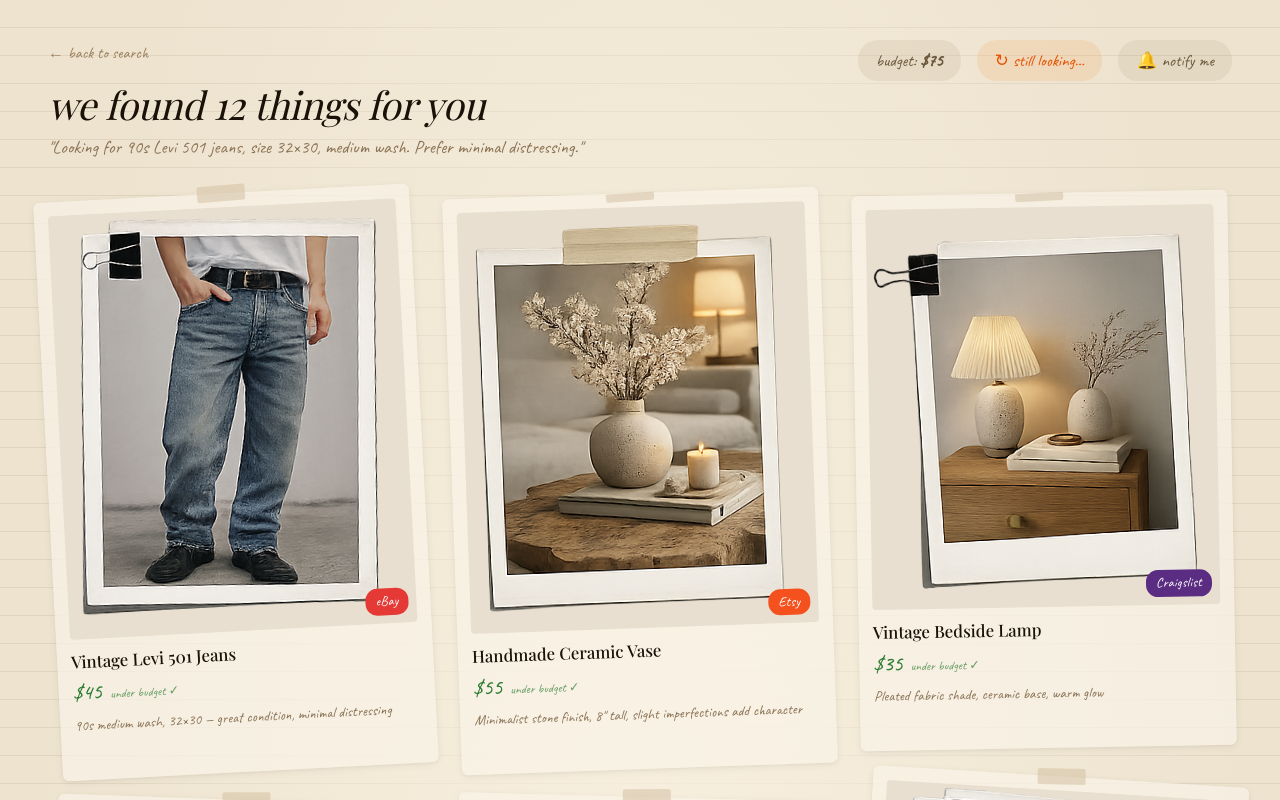
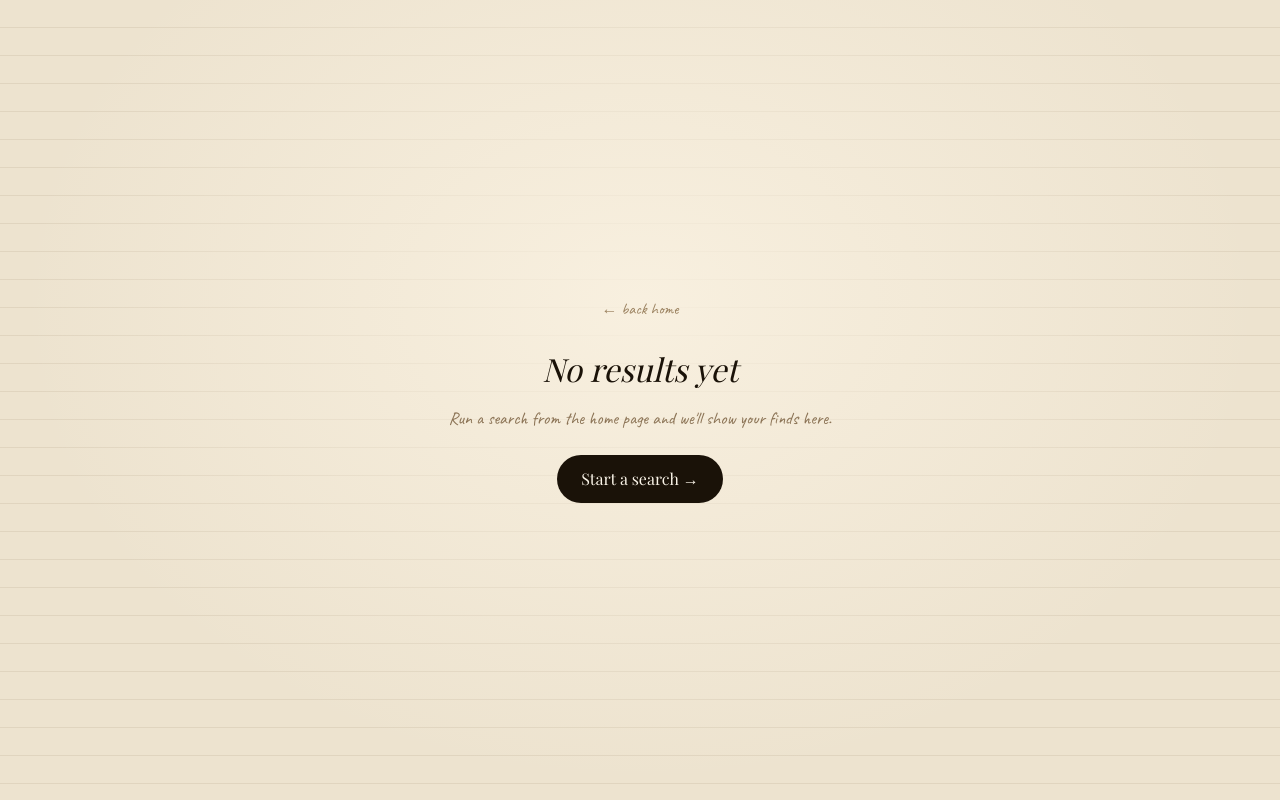
Before and after one commit to Fhazara/HackIllinois, a Next.js app: page /results in a window 1280 px wide. Shown: the top 800 px of the page. Built offline with nearby package versions, Linux system fonts and the light colour scheme.

Commit message:
Results: show empty state when no search data, remove sample results

```diff
--- a/app/results/page.tsx
+++ b/app/results/page.tsx
@@ -3,130 +3,6 @@
 import { useState, useEffect } from "react";
 import Image from "next/image";
 import Link from "next/link";
-
-/* ── Sample results — will be replaced by API data once functionality is wired ── */
-const sampleResults = [
-    {
-        id: 1,
-        name: "Vintage Levi 501 Jeans",
-        price: 45,
-        source: "eBay",
-        url: "https://ebay.com",
-        image: "/jeans.png",
-        matchNote: "90s medium wash, 32×30 — great condition, minimal distressing",
-        rotation: -3,
-    },
-    {
-        id: 2,
-        name: "Oversized Bomber Jacket",
-        price: 62,
-        source: "Depop",
-        url: "https://depop.com",
-        image: "/bomber_jacket.png",
-        matchNote: "Dark olive, fits oversized M/L, barely worn",
-        rotation: 2,
-    },
-    {
-        id: 3,
-        name: "Linen Blend Blazer",
-        price: 38,
-        source: "Poshmark",
-        url: "https://poshmark.com",
-        image: "/blazer.png",
-        matchNote: "Beige linen, relaxed fit, perfect for layering",
-        rotation: -1.5,
-    },
-    {
-        id: 4,
-        name: "Ribbed Knit Tank Top",
-        price: 18,
-        source: "ThredUp",
-        url: "https://thredup.com",
-        image: "/tank_top.png",
-        matchNote: "Cream colored, stretchy rib knit, size S",
-        rotation: 3,
-    },
-    {
-        id: 5,
-        name: "Handmade Ceramic Vase",
-        price: 55,
-        source: "Etsy",
-        url: "https://etsy.com",
-        image: "/vase.png",
-        matchNote: "Minimalist stone finish, 8\" tall, slight imperfections add character",
-        rotation: -2,
-    },
-    {
-        id: 6,
-        name: "Cotton Button-Down Shirt",
-        price: 28,
-        source: "Facebook Marketplace",
-        url: "https://facebook.com/marketplace",
-        image: "/shirt.png",
-        matchNote: "White oxford cloth, slightly oversized, rolled cuffs",
-        rotation: 1.5,
-    },
-    {
-        id: 7,
-        name: "Pleated Midi Dress",
-        price: 42,
-        source: "Depop",
-        url: "https://depop.com",
-        image: "/dress.png",
-        matchNote: "Off-white, elegant drape, fits true to size",
-        rotation: -2.5,
-    },
-    {
-        id: 8,
-        name: "Soy Wax Candle Set",
-        price: 24,
-        source: "Etsy",
-        url: "https://etsy.com",
-        image: "/candle.png",
-        matchNote: "Amber + sandalwood scent, 40hr burn time, black ceramic vessel",
-        rotation: 2.5,
-    },
-    {
-        id: 9,
-        name: "Vintage Bedside Lamp",
-        price: 35,
-        source: "Craigslist",
-        url: "https://craigslist.org",
-        image: "/lamp1.png",
-        matchNote: "Pleated fabric shade, ceramic base, warm glow",
-        rotation: -1,
-    },
-    {
-        id: 10,
-        name: "Tailored Wool Slacks",
-        price: 50,
-        source: "eBay",
-        url: "https://ebay.com",
-        image: "/slacks.png",
-        matchNote: "Charcoal gray, high rise, wide leg — vintage Armani",
-        rotation: 3.5,
-    },
-    {
-        id: 11,
-        name: "Modern Desk Lamp",
-        price: 68,
-        source: "Facebook Marketplace",
-        url: "https://facebook.com/marketplace",
-        image: "/lamp2.png",
-        matchNote: "Stacked stone base, globe silhouette, warm ambient light",
-        rotation: -3.5,
-    },
-    {
-        id: 12,
-        name: "Off-Shoulder Cami Top",
-        price: 22,
-        source: "Poshmark",
-        url: "https://poshmark.com",
-        image: "/cami.png",
-        matchNote: "Cream white, sleek fit, stretchy fabric",
-        rotation: 1,
-    },
-];
 
 const sourceColors: Record<string, string> = {
     eBay: "#e53935",
@@ -165,15 +41,10 @@ export default function ResultsPage() {
         return () => clearTimeout(timer);
     }, []);
 
-    // Fallback data structure for styling if accessed directly without searching
-    const displayQuery = searchData || {
-        query: "Vintage Levi 501 Jeans",
-        description: "Looking for 90s Levi 501 jeans, size 32×30, medium wash. Prefer minimal distressing.",
-        budget: 75,
-        status: "IN_PROGRESS",
-    };
-
-    const displayResults = searchData?.results?.length > 0 ? searchData.results : sampleResults;
+    // Only show real search data; no fake defaults when user lands without searching
+    const hasRealSearch = searchData?.results?.length > 0;
+    const displayQuery = searchData || null;
+    const displayResults = hasRealSearch ? searchData.results : [];
 
     const handleSubscribe = async () => {
         if (!notifyEmail && !notifyPhone) return;
@@ -199,6 +70,57 @@ export default function ResultsPage() {
             setNotifyStatus("error");
         }
     };
+
+    // No search yet — show empty state (e.g. direct visit or deploy without Docker scraper)
+    if (!hasRealSearch) {
+        return (
+            <div style={{ minHeight: "100vh", display: "flex", flexDirection: "column", alignItems: "center", justifyContent: "center", padding: 48 }}>
+                <Link
+                    href="/"
+                    style={{
+                        fontFamily: "var(--font-caveat), cursive",
+                        fontSize: "1rem",
+                        color: "#9b8260",
+                        textDecoration: "none",
+                        marginBottom: 24,
+                    }}
+                >
+                    ← back home
+                </Link>
+                <h1
+                    style={{
+                        fontFamily: "var(--font-playfair), 'Playfair Display', Georgia, serif",
+                        fontSize: "clamp(1.4rem, 3vw, 2rem)",
+                        fontStyle: "italic",
+                        fontWeight: 400,
+                        color: "#1a1208",
+                        margin: 0,
+                        textAlign: "center",
+                    }}
+                >
+                    No results yet
+                </h1>
+                <p style={{ fontFamily: "var(--font-caveat), cursive", fontSize: "1.1rem", color: "#8b7355", marginTop: 12, textAlign: "center" }}>
+                    Run a search from the home page and we&apos;ll show your finds here.
+                </p>
+                <Link
+                    href="/search"
+                    style={{
+                        marginTop: 24,
+                        fontFamily: "var(--font-playfair), serif",
+                        fontSize: "1rem",
+                        color: "#faf4e8",
+                        background: "#1a1208",
+                        padding: "12px 24px",
+                        borderRadius: 24,
+                        textDecoration: "none",
+                    }}
+                >
+                    Start a search →
+                </Link>
+            </div>
+        );
+    }
 
     return (
         <div
@@ -282,7 +204,7 @@ export default function ResultsPage() {
                             color: "#6b5a3e",
                         }}
                     >
-                        budget: <strong>${displayQuery.budget || "Any"}</strong>
+                        budget: <strong>${displayQuery?.budget ?? "Any"}</strong>
                     </div>
                     <div
                         style={{
```
